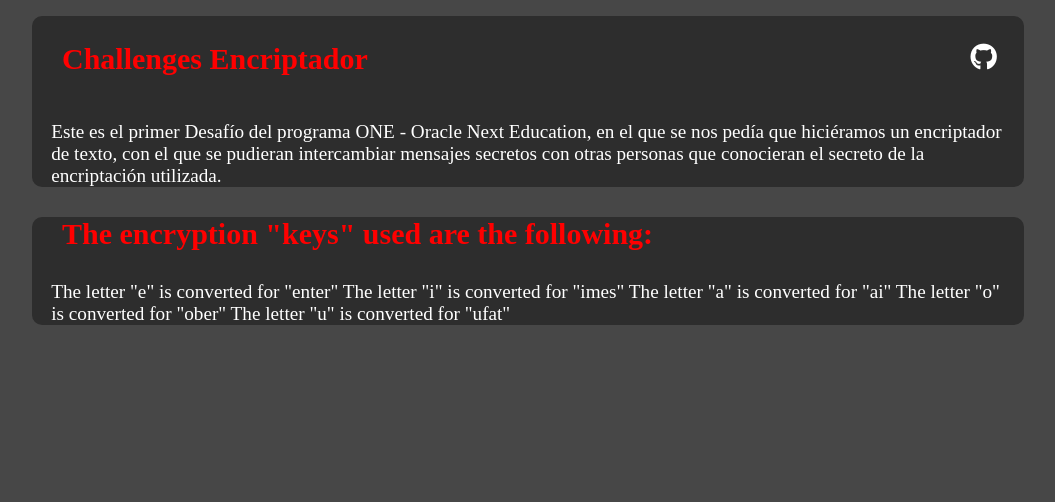
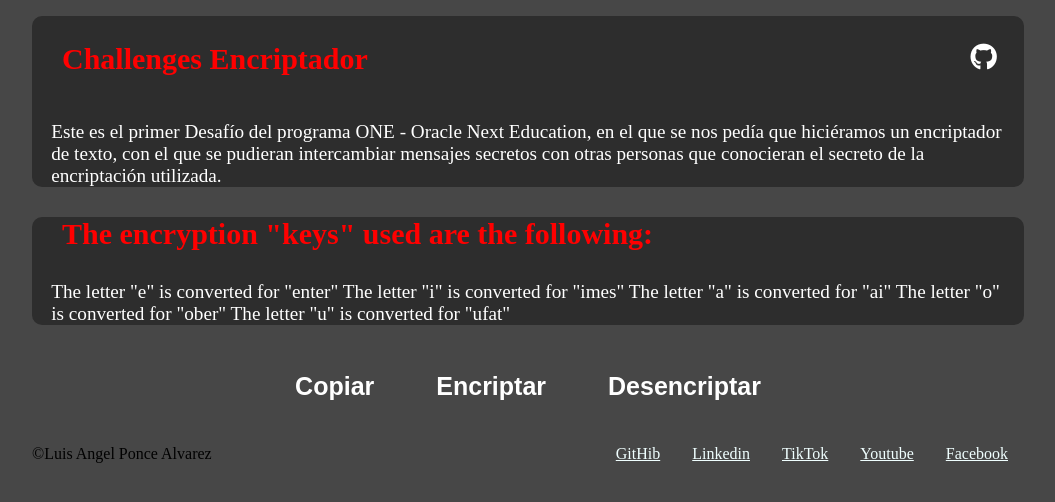
Before and after one commit to luisangelponcealvarez/challenges-encriptador, a React (Vite) app: page / in a window 1280 px wide. Shown: the top 502 px of the page, without its empty margins (112-1167 px from the left). Built offline with nearby package versions, Linux system fonts and the light colour scheme.

Commit message:
add new file and modified and files add footer

```diff
--- a/src/App.tsx
+++ b/src/App.tsx
@@ -1,12 +1,23 @@
 import { AreaParaLaDefinición } from "./components/AreaParaLaDefinición";
+import { ButtonCopy } from "./components/ButtonCopy";
+import { ButtonEncriptar } from "./components/ButtonEncriptar";
+import { ButtonDesencriptar } from "./components/ButtonDesencriptar";
 import { CombinationsSectionOrEncripter } from "./components/CombinationsSectionOrEncripter";
+import { Footer } from "./components/Footer";
 import "./index.css";
+import styles from "./styles/styles.module.css";
 
 function App() {
   return (
     <>
       <AreaParaLaDefinición />
       <CombinationsSectionOrEncripter />
+      <div className={styles.containerAndButtons}>
+        <ButtonCopy />
+        <ButtonEncriptar />
+        <ButtonDesencriptar />
+      </div>
+      <Footer />
     </>
   );
 }
--- /dev/null
+++ b/src/components/ButtonCopy.tsx
@@ -0,0 +1,26 @@
+import styles from "../styles/styles.module.css";
+
+export function ButtonCopy() {
+  const handleCopy = () => {
+    const outputText = document.getElementById("output-texto");
+    if (outputText) {
+      const textToCopy = outputText.textContent || "";
+      navigator.clipboard
+        .writeText(textToCopy)
+        .then(() => {
+          console.log("Texto copiado al portapapeles");
+        })
+        .catch((err) => {
+          console.error("Error al copiar texto: ", err);
+        });
+    }
+  };
+
+  return (
+    <>
+      <button className={styles.button} id="output-texto" onClick={handleCopy}>
+        Copiar
+      </button>
+    </>
+  );
+}
--- /dev/null
+++ b/src/components/ButtonDesencriptar.tsx
@@ -0,0 +1,13 @@
+import styles from "../styles/styles.module.css";
+
+export function ButtonDesencriptar() {
+  const handleDesencriptar = () => {};
+
+  return (
+    <>
+      <button className={styles.button} onClick={handleDesencriptar}>
+        Desencriptar
+      </button>
+    </>
+  );
+}
--- /dev/null
+++ b/src/components/ButtonEncriptar.tsx
@@ -0,0 +1,30 @@
+import styles from "../styles/styles.module.css";
+
+export function ButtonEncriptar() {
+  const encriptar = () => {
+    const texto = document.querySelector("textarea")?.value || "";
+    const textoEncriptado = texto
+      .replace(/e/g, "enter")
+      .replace(/i/g, "imes")
+      .replace(/a/g, "ai")
+      .replace(/o/g, "ober")
+      .replace(/u/g, "ufat");
+
+    const outputElement = document.querySelector("#output");
+    if (outputElement) {
+      outputElement.textContent = textoEncriptado;
+    }
+  };
+
+  const handleClick = () => {
+    encriptar();
+  };
+
+  return (
+    <>
+      <button className={styles.button} onClick={handleClick}>
+        Encriptar
+      </button>
+    </>
+  );
+}
--- a/src/components/CombinationsSectionOrEncripter.tsx
+++ b/src/components/CombinationsSectionOrEncripter.tsx
@@ -1,13 +1,13 @@
-import style from "../styles/styles.module.css";
+import styles from "../styles/styles.module.css";
 
 export function CombinationsSectionOrEncripter() {
   return (
     <section>
-      <h3 className={style.title}>
+      <h3 className={styles.title}>
         The encryption "keys" used are the following:
       </h3>
 
-      <p className={style.text}>
+      <p className={styles.text}>
         The letter "e" is converted for "enter" The letter "i" is converted for
         "imes" The letter "a" is converted for "ai" The letter "o" is converted
         for "ober" The letter "u" is converted for "ufat"
--- /dev/null
+++ b/src/components/Footer.tsx
@@ -0,0 +1,47 @@
+import styles from "../styles/styles.module.css";
+
+export function Footer() {
+  return (
+    <>
+      <footer className={styles.footer}>
+        ©Luis Angel Ponce Alvarez
+        <div>
+          <a
+            href="https://github.com/luisangelponcealvarez"
+            className={styles.footer__links}
+          >
+            GitHib
+          </a>
+
+          <a
+            href="https://www.linkedin.com/in/luisangelponcealvarez/"
+            className={styles.footer__links}
+          >
+            Linkedin
+          </a>
+
+          <a
+            href="https://www.tiktok.com/@luisangelpocealvarez"
+            className={styles.footer__links}
+          >
+            TikTok
+          </a>
+
+          <a
+            href="https://www.youtube.com/@luisangelponcealvarez"
+            className={styles.footer__links}
+          >
+            Youtube
+          </a>
+
+          <a
+            href="https://www.facebook.com/profile.php?id=61560375478901"
+            className={styles.footer__links}
+          >
+            Facebook
+          </a>
+        </div>
+      </footer>
+    </>
+  );
+}
--- /dev/null
+++ b/src/components/input.tsx
@@ -0,0 +1,5 @@
+import React from "react";
+
+export function input(text: string) {
+  return <input type="text" placeholder={text} />;
+}
--- a/src/index.css
+++ b/src/index.css
@@ -1,14 +1,12 @@
 body {
-  margin-top: 1em;
-  margin-right: 8em;
-  margin-left: 8em;
+  margin: 1em 8em 8em;
   min-width: 320px;
   min-height: 100vh;
   background-color: rgba(71, 71, 71, 1);
 }
 
 section {
-  background-color: rgba(45, 45, 45, 1);
+  background-color: rgba(45, 45, 45, 2);
   border-radius: 10px;
   margin: 1em;
 }
--- a/src/styles/styles.module.css
+++ b/src/styles/styles.module.css
@@ -24,6 +24,67 @@
   color: white;
 }
 
+.containerAndButtons {
+  display: flex;
+  flex-wrap: wrap;
+  align-items: center;
+  justify-content: center;
+}
+
+/* Footer */
+.footer {
+  margin: 1em;
+  display: flex;
+  flex-wrap: wrap;
+  align-items: center;
+  justify-content: space-between;
+  max-width: 100%;
+}
+
+.footer__links {
+  margin: 1em;
+  color: azure;
+  display: inline;
+  flex-wrap: wrap;
+  align-items: center;
+  justify-content: center;
+}
+
+/* Button */
+
+button {
+  color: white;
+  cursor: pointer;
+  text-decoration: none;
+  font-size: 25px;
+  border: none;
+  background: none;
+  font-weight: 600;
+  margin: 1em;
+  font-family: "Poppins", sans-serif;
+}
+
+button::before {
+  margin-left: auto;
+}
+
+button::after,
+button::before {
+  content: "";
+  width: 0%;
+  height: 2px;
+  background: #f44336;
+  display: block;
+  transition: 0.5s;
+}
+
+button:hover::after,
+button:hover::before {
+  width: 100%;
+}
+
+/* Media query */
+
 @media (300px <= width <= 800px) {
   .sectionTitle {
     max-width: 100%;
```
